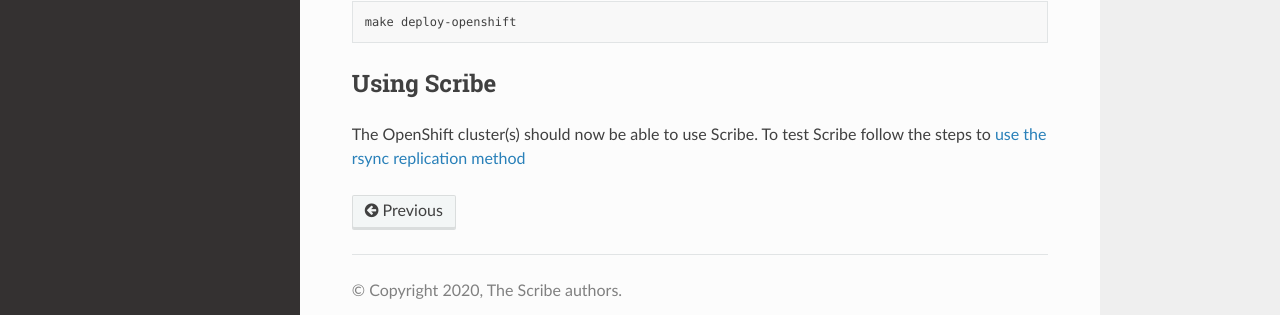
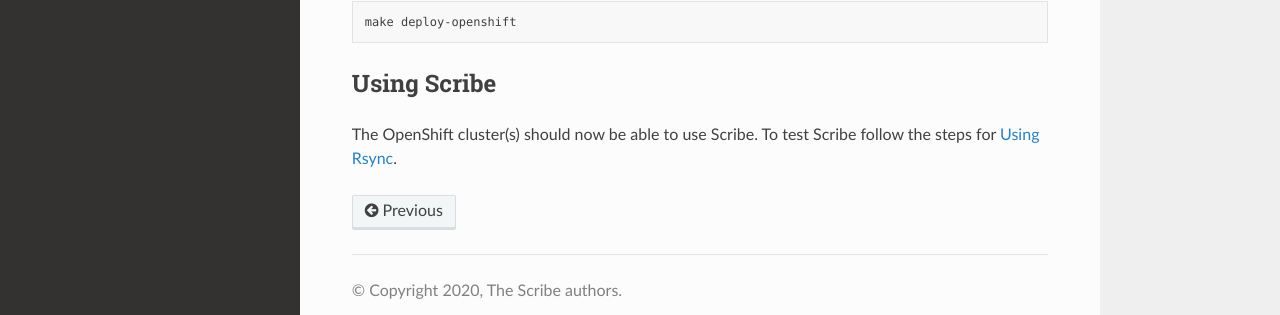
Before and after one commit to backube/volsync, a Sphinx documentation site: the page built from docs/openshift/index.rst, in a window 1280 px wide and 900 px high, scrolled down 848 px. Shown: the part 540-855 px from the top of the window. Built offline with Sphinx 7.4.7 and the Read the Docs theme 2.0.0, drawn with Linux system fonts in a browser that asks for light colours.

Commit message:
proper internal links
Signed-off-by: Ryan Cook <rcook@redhat.com>

```diff
--- a/docs/getting_started/index.rst
+++ b/docs/getting_started/index.rst
@@ -38,6 +38,9 @@
    make install
    make run
 
+
+
+.. _using rsync:
 
 Using Rsync
 ===========
--- a/docs/openshift/index.rst
+++ b/docs/openshift/index.rst
@@ -69,4 +69,4 @@
 Using Scribe
 ============
 The OpenShift cluster(s) should now be able to use Scribe. To test Scribe
-follow the steps to `use the rsync replication method <https://scribe-replication.readthedocs.io/en/latest/getting_started/index.html#using-rsync>`_
+follow the steps for :ref:`using rsync`.
```
